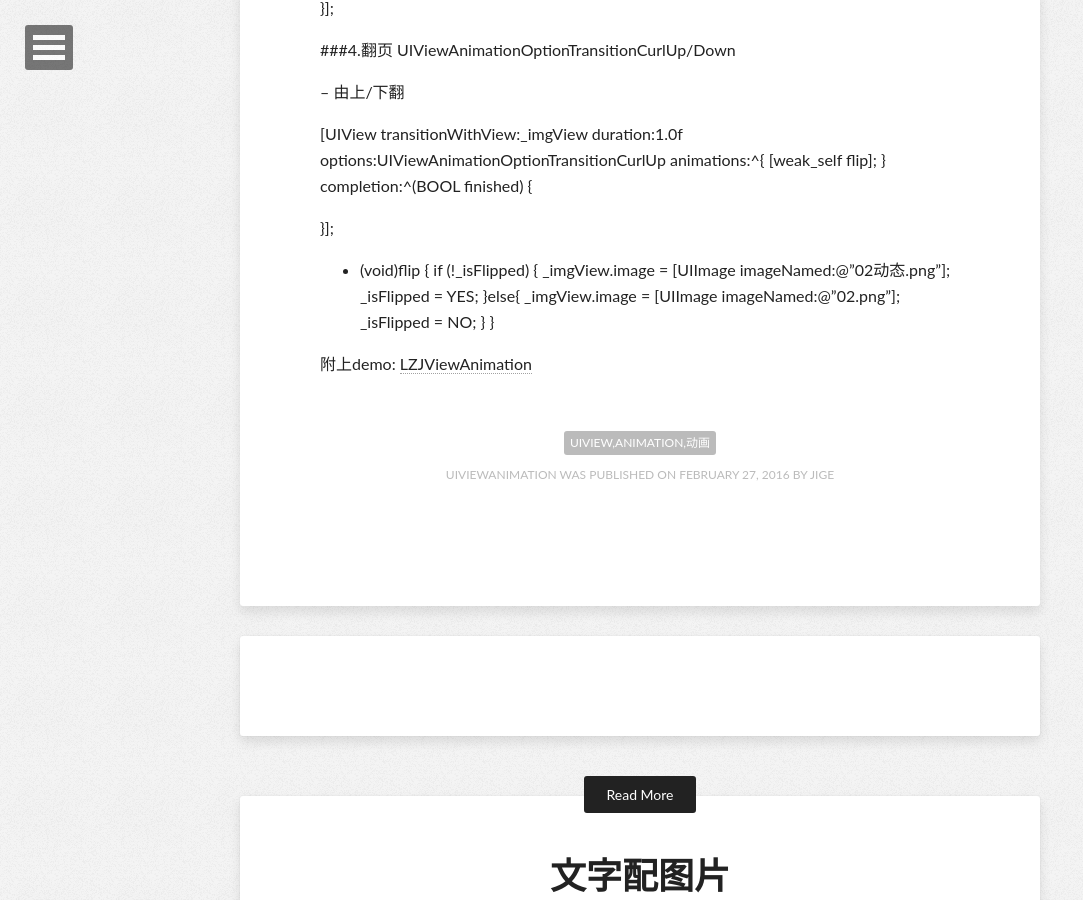
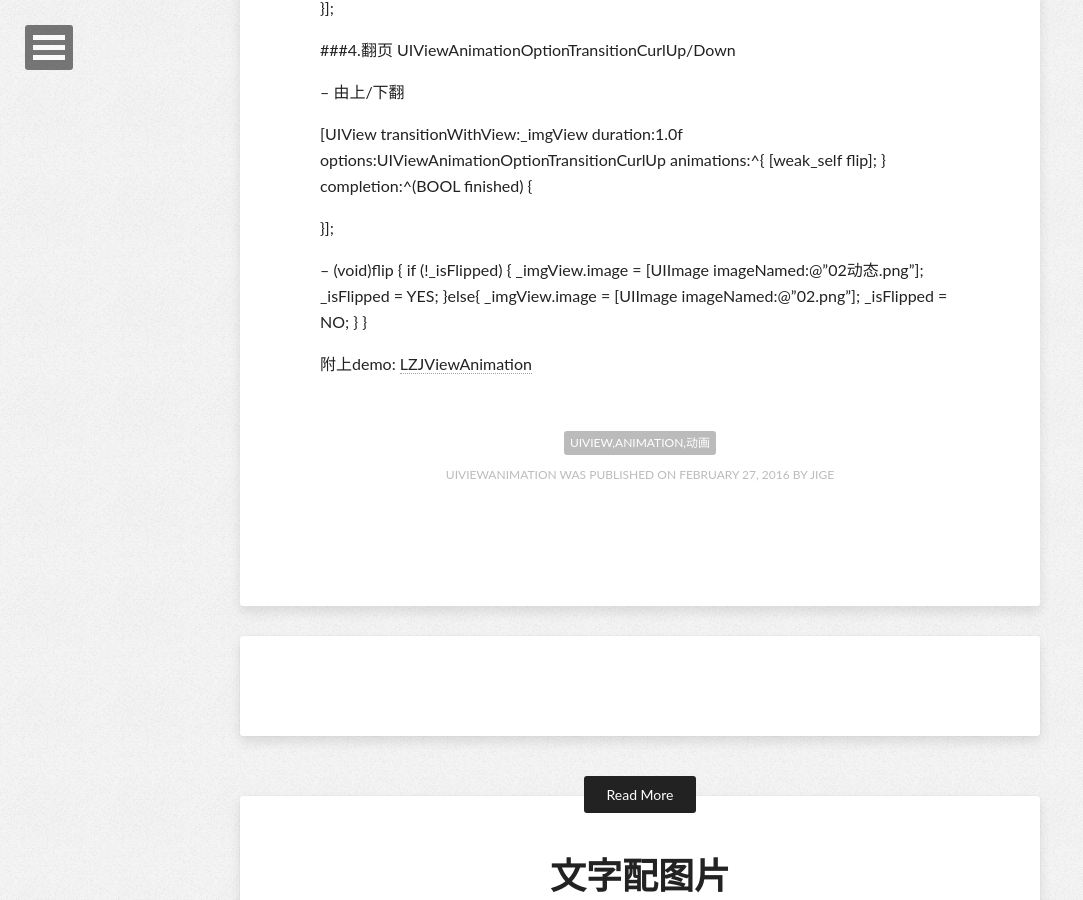
Before and after one commit to jigeDevin/jigeDevin.github.io, a Jekyll site: the page built from _posts/2016-02-27-UIViewAnimation.md, in a window 1280 px wide and 900 px high, scrolled down 1134 px. Shown: the whole window, without its empty margins (0-1083 px from the left). Built offline with Jekyll 4.4.1, drawn with Linux system fonts in a browser that asks for light colours; nearby versions of some CDN libraries; comment, search, counter and statistics services are not loaded.

Commit message:
no message

```diff
--- a/_posts/2016-02-27-UIViewAnimation.md
+++ b/_posts/2016-02-27-UIViewAnimation.md
@@ -63,7 +63,7 @@ UIViewAnimationOptionTransitionCurlUp/Down
 }];
 
 
-- (void)flip
+-- (void)flip
 {
 if (!_isFlipped) {
 _imgView.image = [UIImage imageNamed:@"02动态.png"];
```
